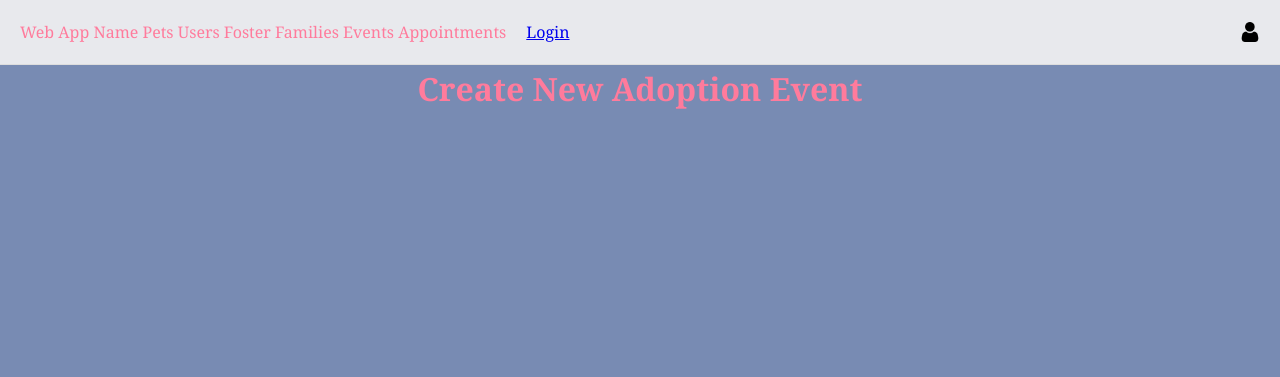
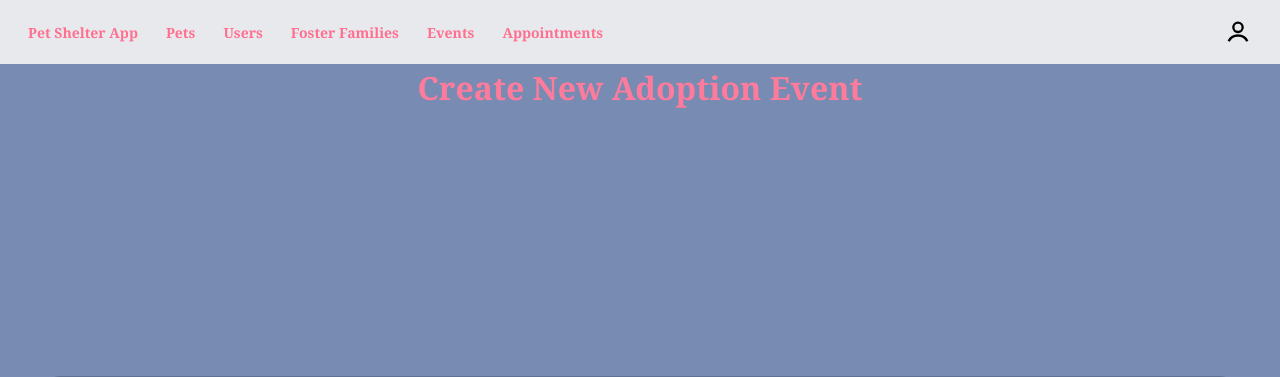
Before and after one commit to michelleegao/CS-4750-Pet-Shelter, a Flask app: template templates/addpet.html in a window 1280 px wide. Shown: the top 377 px of the page. Run offline with Flask 3, Linux system fonts and the light colour scheme; the template is opened without the code that fills it, so the values that code supplies are empty.

Commit message:
standardized the headers

```diff
--- a/static/css/base.css
+++ b/static/css/base.css
@@ -17,19 +17,45 @@
     padding: 20px;
   }
 
-  /*Header Bar Information*/
-  header {
-    padding: 20px;
-    text-align: left;
-    background-color: #E8E9ED;
-    border-bottom: 1px solid #ddd;
-  }
+/* Nav bar stylings */
+.navbar {
+  width: 100%;
+  background-color: #E8E9ED;
+  padding: 18px 28px;
+  box-sizing: border-box;
 
-  .navbar {
-      display: flex;
-      justify-content: space-between;
-      align-items: center;
-  }
+  display: flex;
+  justify-content: space-between;
+  align-items: center;
+}
+
+.nav-left {
+  display: flex;
+  align-items: center;
+  gap: 28px;
+  list-style-type: none;
+}
+
+.nav-left a {
+  text-decoration: none;
+  color: #ff6f8f;
+  font-size: 14px;
+  font-weight: 600;
+}
+
+.nav-left a:hover {
+  opacity: 0.6;
+}
+
+.profile-icon {
+  width: 28px;
+  height: 28px;
+  stroke: black;
+  stroke-width: 2;
+  fill: none;
+  cursor: pointer;
+  flex-shrink: 0;
+}
 
   .left, .right{
       display: flex;
--- a/templates/addpet.html
+++ b/templates/addpet.html
@@ -6,20 +6,21 @@
     <link rel="stylesheet" href="/static/css/add.css">
 </head>
 <header>
+
     <nav class="navbar">
-        <div class="left">
-            Web App Name
-            Pets
-            Users
-            Foster Families
-            Events
-            Appointments
-            <a href="login.html">Login</a>
+        <div class="nav-left">
+            <a href="/">Pet Shelter App</a>
+            <a href="/pets">Pets</a>
+            <a href="#">Users</a>
+            <a href="#">Foster Families</a>
+            <a href="#">Events</a>
+            <a href="#">Appointments</a>
         </div>
 
-        <div class="right">
-            <img class="user-pic" src="/static/images/userIcon.png" alt="user Image">
-        </div>
+        <svg class="profile-icon" viewBox="0 0 24 24">
+            <circle cx="12" cy="8" r="4"></circle>
+            <path d="M4 20c1.5-3.5 5-5 8-5s6.5 1.5 8 5"></path>
+        </svg>
     </nav>
 </header>
 <body>
--- a/templates/login.html
+++ b/templates/login.html
@@ -3,7 +3,7 @@
 <head>
   <meta charset="UTF-8">
   <title>Employee Login</title>
-  <link rel="stylesheet" href="styles.css">
+  <link rel="stylesheet" href="/static/css/styles.css">
 </head>
 <body>
 
@@ -36,6 +36,6 @@
 
 <div class="bottom-section"></div>
 
-<script src="script.js"></script>
+<script src="/static/js/script.js"></script>
 </body>
 </html>
--- a/templates/pets_search.html
+++ b/templates/pets_search.html
@@ -4,7 +4,7 @@
     <meta charset="UTF-8">
     <meta name="viewport" content="width=device-width, initial-scale=1.0">
     <title>Pets View</title>
-    <link rel="stylesheet" href="{{ url_for('static', filename='pets_search.css') }}">
+    <link rel="stylesheet" href="/static/css/pets_search.css">
 </head>
 <body>
     <div class="page">
--- a/templates/pets_view.html
+++ b/templates/pets_view.html
@@ -4,7 +4,7 @@
     <meta charset="UTF-8">
     <meta name="viewport" content="width=device-width, initial-scale=1.0">
     <title>Pet Details</title>
-    <link rel="stylesheet" href="{{ url_for('static', filename='pets_view.css') }}">
+    <link rel="stylesheet" href="/static/css/pets_view.css">
 </head>
 <body>
     <div class="page">
```
Also changed, not shown: templates/addappointment.html (+11 -11 lines), templates/addevent.html (+11 -11 lines), templates/addfamily.html (+11 -11 lines).
